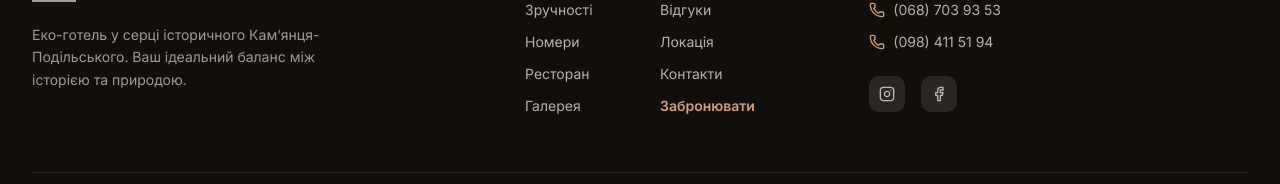
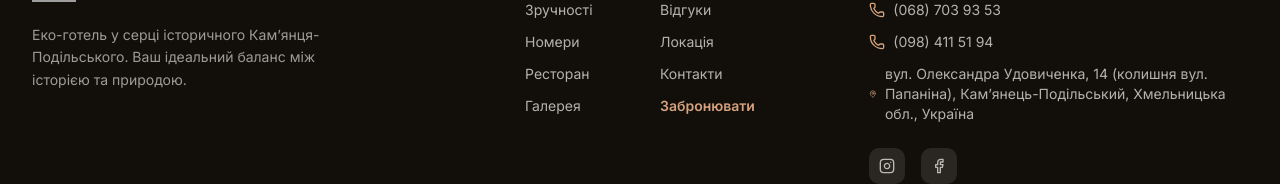
Before and after one commit to IT-Kamianets/smotrytska-perlyna.itkamianets.com, a Next.js app: page / in a window 1280 px wide. Shown: the part 5836-6020 px from the top of the page. Built offline with nearby package versions, Linux system fonts and the light colour scheme; grey boxes are pictures that could not be loaded; a web font is replaced by a local one.

Commit message:
Add map link and icon to footer component

```diff
--- a/components/footer.tsx
+++ b/components/footer.tsx
@@ -1,6 +1,6 @@
 "use client";
 
-import { Phone, Instagram, Facebook, Github } from "lucide-react";
+import { Phone, MapPin, Instagram, Facebook, Github } from "lucide-react";
 import { useI18n } from "@/lib/i18n";
 
 const BOOKING_URL =
@@ -8,6 +8,8 @@ const BOOKING_URL =
 
 export default function Footer() {
   const { t } = useI18n();
+  const address = `${t.location.addressStreet} ${t.location.addressFormer}, ${t.location.addressCity}`;
+  const mapUrl = `https://www.google.com/maps/search/?api=1&query=${encodeURIComponent(address)}`;
 
   return (
     <footer id="footer" className="bg-primary py-16">
@@ -109,6 +111,17 @@ export default function Footer() {
                   {"(098) 411 51 94"}
                 </a>
               </li>
+              <li className="flex items-center gap-2">
+                <MapPin className="h-4 w-4 text-accent" />
+                <a
+                  href={mapUrl}
+                  target="_blank"
+                  rel="noopener noreferrer"
+                  className="text-sm text-primary-foreground/70 transition-colors hover:text-primary-foreground"
+                >
+                  {address}
+                </a>
+              </li>
             </ul>
             <div className="mt-6 flex items-center gap-4">
               <a
```
Also changed, not shown: 1 other file (tests, documents, lock files or other folders).
